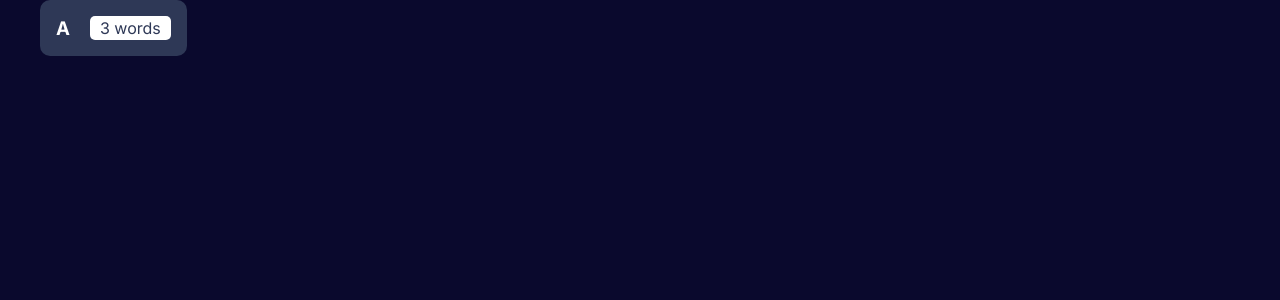
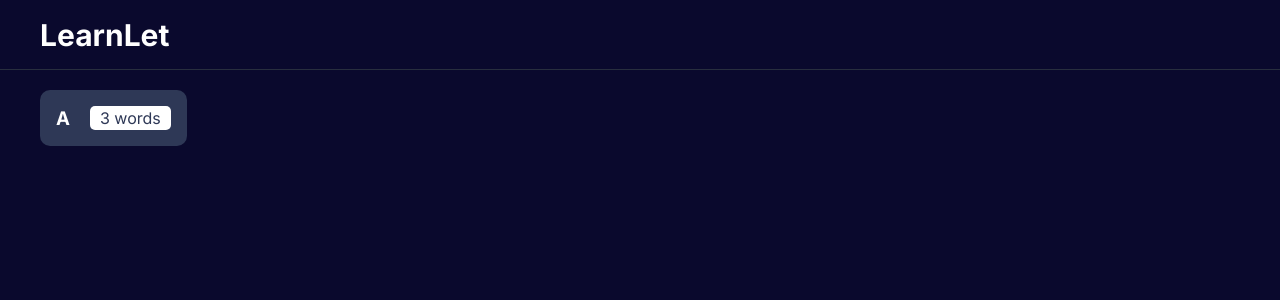
Before and after one commit to lexe-nguyenngoc/flash-card-nextjs, a Next.js app: page / in a window 1280 px wide. Shown: the top 300 px of the page. Built offline with nearby package versions, Linux system fonts and the light colour scheme.

Commit message:
feat: implement header

```diff
--- a/src/app/layout.tsx
+++ b/src/app/layout.tsx
@@ -1,6 +1,7 @@
 import type { Metadata } from "next";
 import { Inter } from "next/font/google";
 import "./globals.css";
+import Header from "@/components/Header";
 
 const inter = Inter({ subsets: ["latin"] });
 
@@ -16,7 +17,10 @@ export default function RootLayout({
 }>) {
   return (
     <html lang="en">
-      <body className={inter.className}>{children}</body>
+      <body className={inter.className}>
+        <Header />
+        {children}
+      </body>
     </html>
   );
 }
--- /dev/null
+++ b/src/components/Header/Header.module.scss
@@ -0,0 +1,21 @@
+.header {
+  position: sticky;
+  height: 70px;
+  display: flex;
+  align-items: center;
+  margin-bottom: 20px;
+
+  background-color: #0a092d;
+
+  padding: 0 40px;
+  border-bottom: 1px solid #282e3e;
+
+  .logo {
+    color: white;
+
+    font-size: 3rem;
+    font-weight: bold;
+
+    text-decoration: none;
+  }
+}
--- /dev/null
+++ b/src/components/Header/index.tsx
@@ -0,0 +1,19 @@
+import React from "react";
+import classNames from "classnames/bind";
+
+import styles from "./Header.module.scss";
+import Link from "next/link";
+
+const cx = classNames.bind(styles);
+
+const Header = () => {
+  return (
+    <div className={cx("header")}>
+      <Link href="/" className={cx("logo")}>
+        LearnLet
+      </Link>
+    </div>
+  );
+};
+
+export default Header;
```
